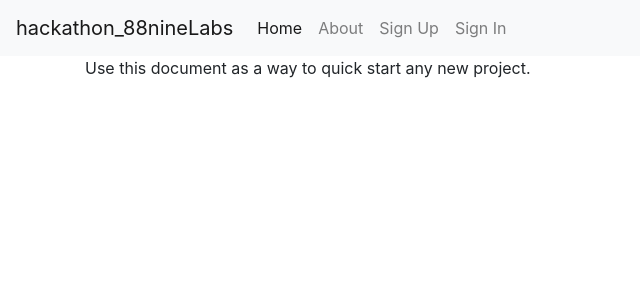
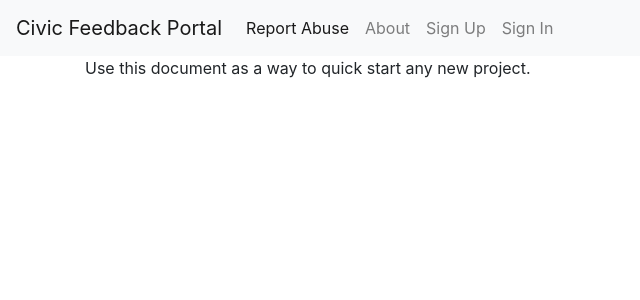
Before and after one commit to mattshoobs/Hackathon_88NineLabs, a Django app: page /about/ in a window 1280 px wide. Shown: the top 300 px of the page, without its empty margins (0-640 px from the left). Run offline with Django 3.2, Linux system fonts and the light colour scheme; some libraries are stand-ins or nearby versions.

Commit message:
Edited some base HTML files

```diff
--- a/hackathon_88ninelabs/config/urls.py
+++ b/hackathon_88ninelabs/config/urls.py
@@ -17,7 +17,7 @@ urlpatterns = [
     # User management
     path("users/", include("hackathon_88ninelabs.users.urls", namespace="users"),),
     path("accounts/", include("allauth.urls")),
-    path("abuse/", include("Incident.urls", namespace="abuse_incident"))
+    path("abuse/", include("Incident.urls", namespace="Incident"))
 ] + static(
     settings.MEDIA_URL, document_root=settings.MEDIA_ROOT
 )
--- a/hackathon_88ninelabs/hackathon_88ninelabs/templates/base.html
+++ b/hackathon_88ninelabs/hackathon_88ninelabs/templates/base.html
@@ -39,12 +39,12 @@
         <button class="navbar-toggler navbar-toggler-right" type="button" data-toggle="collapse" data-target="#navbarSupportedContent" aria-controls="navbarSupportedContent" aria-expanded="false" aria-label="Toggle navigation">
           <span class="navbar-toggler-icon"></span>
         </button>
-        <a class="navbar-brand" href="{% url 'home' %}">hackathon_88nineLabs</a>
+        <a class="navbar-brand" href="{% url 'home' %}">Civic Feedback Portal</a>
 
         <div class="collapse navbar-collapse" id="navbarSupportedContent">
           <ul class="navbar-nav mr-auto">
             <li class="nav-item active">
-              <a class="nav-link" href="{% url 'home' %}">Home <span class="sr-only">(current)</span></a>
+              <a class="nav-link" href="{% url 'Incident:incident_create' %}">Report Abuse<span class="sr-only">(current)</span></a>
             </li>
             <li class="nav-item">
               <a class="nav-link" href="{% url 'about' %}">About</a>
```
Also changed, not shown: hackathon_88ninelabs/hackathon_88ninelabs/templates/pages/about.html (line endings or trailing spaces).
